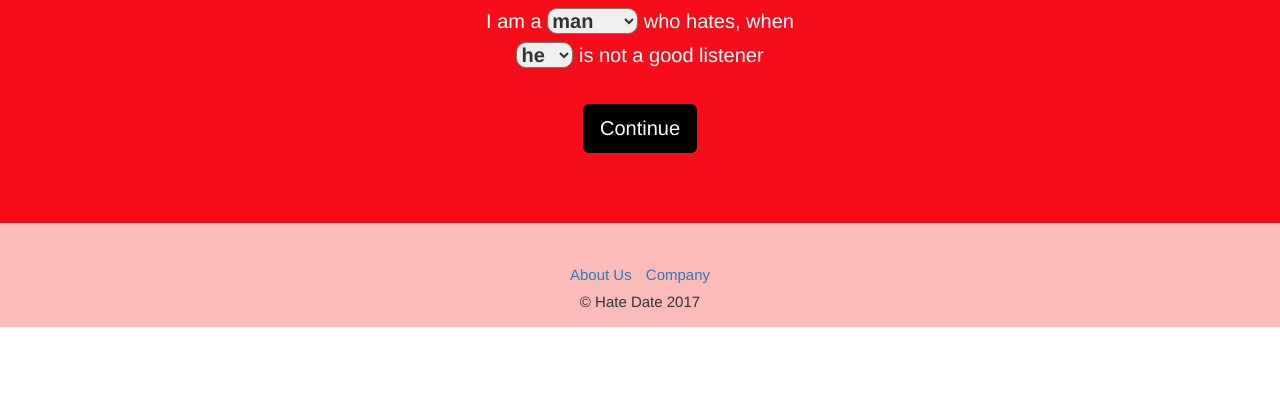
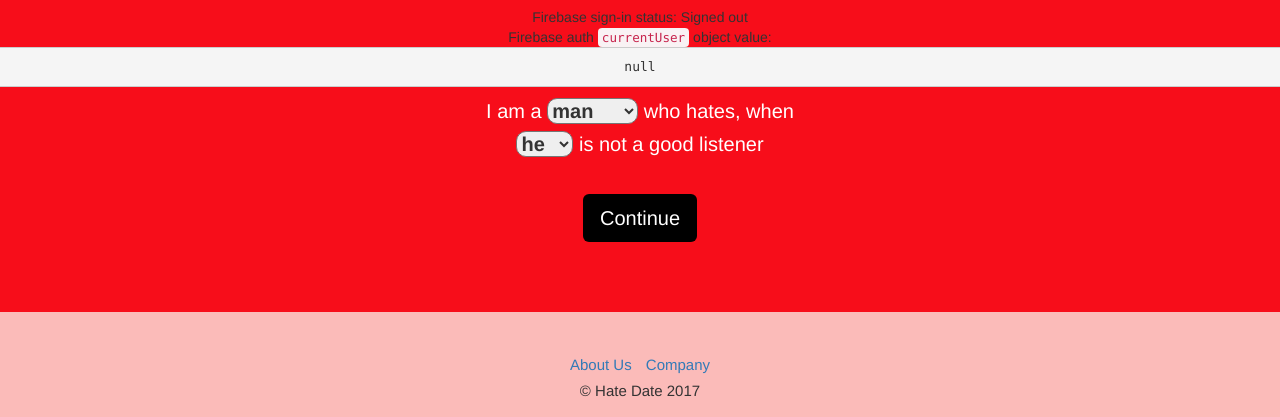
Before and after one commit to davidrwu/hatedate, a plain HTML site: page Project/index.html in a window 1280 px wide. Shown: the part 480-897 px from the top of the page. Before the commit the page ends 807 px from the top, so only its background shows below. Drawn offline with nearby package versions, Linux system fonts and the light colour scheme; no server answers; files whose address does not match are found by name.

Commit message:
Create index.html

```diff
--- a/Project/index.html
+++ b/Project/index.html
@@ -126,7 +126,7 @@
 
              <span id="weatherDisplay"></span>
 
-            <input class="mdl-textfield__input" style="display:inline;width:auto;" type="text" id="email" name="email" placeholder="Email"/>
+          <input class="mdl-textfield__input" style="display:inline;width:auto;" type="text" id="email" name="email" placeholder="Email"/>
           &nbsp;&nbsp;&nbsp;
           <input class="mdl-textfield__input" style="display:inline;width:auto;" type="password" id="password" name="password" placeholder="Password"/>
           <br/><br/>
@@ -138,11 +138,11 @@
           &nbsp;&nbsp;&nbsp;
           <button class="mdl-button mdl-js-button mdl-button--raised" id="quickstart-password-reset" name="verify-email">Send Password Reset Email</button>
 
-
         </div><!-- /.navbar-collapse -->
       </div>
     </div><!-- /.container-fluid -->
   </nav>
+
   <div class="main">
     <div class="row">
       <div class="col-lg-12" style="text-align:center">
@@ -150,6 +150,12 @@
         <h3 class="headliner">We always think about things we hate all the time.
           <p>Why not date based on deal breakers.</p>
         </h3>
+        <div>
+         <div class="quickstart-user-details-container">
+            Firebase sign-in status: <span id="quickstart-sign-in-status">Unknown</span>
+            <div>Firebase auth <code>currentUser</code> object value:</div>
+            <pre><code id="quickstart-account-details">null</code></pre>
+        </div>
       </div>
     </div>
 
```
